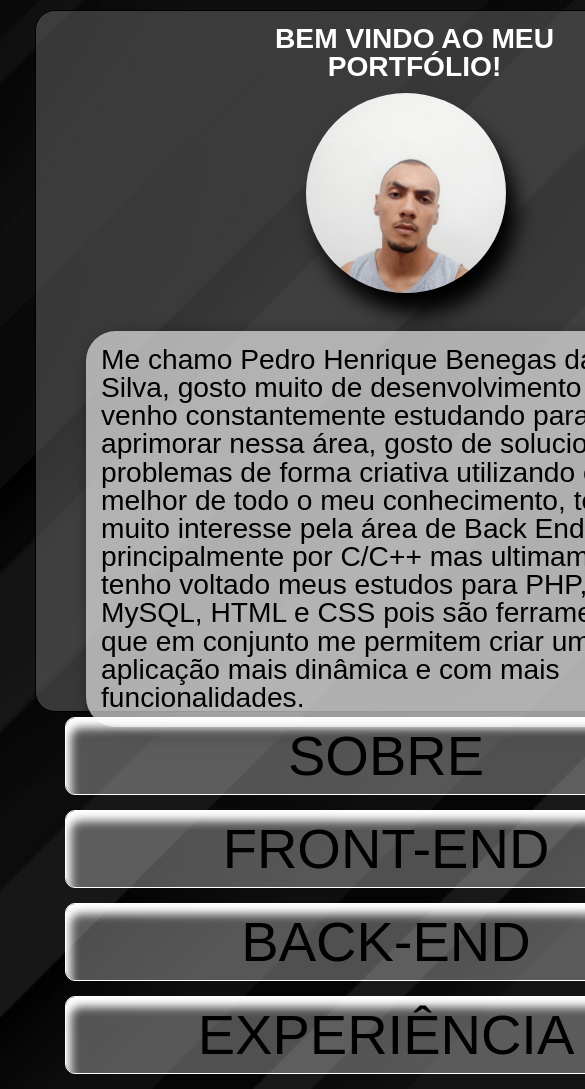
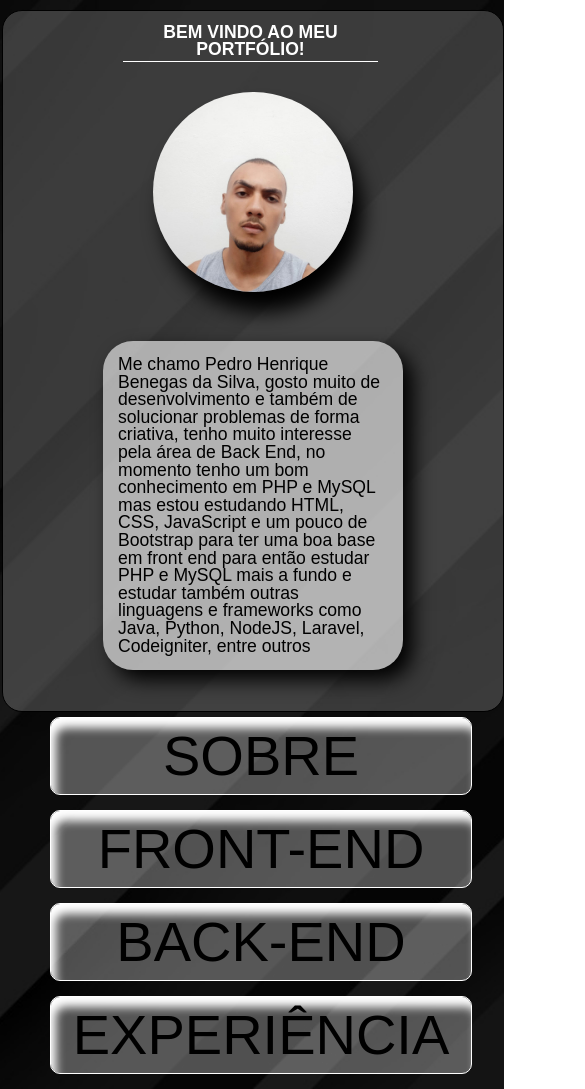
Before and after one commit to Pedro-HenriqueB/Pedro-HenriqueB.github.io, a plain HTML site: page index.html in a window 390 px wide. Shown: the top 1089 px of the page, 585 px wide, since content can reach past the window. Drawn offline with Linux system fonts and the light colour scheme.

Commit message:
Finalizando Responsividade do site

```diff
--- a/css/styles.css
+++ b/css/styles.css
@@ -117,48 +117,70 @@ main {
 
 /* Responsividade */
 @media (max-width: 1024px) {
+	section h1 {
+		margin: 10px 120px;
+	}
 
 	#principal {
-		left: 170px;
+		left: 270px;
+		width: 500px;
+		height: 700px;
+	}
+
+	.foto {
+		margin-right: 150px;
+		margin-top: 20px;
+	}
+
+	.foto:hover {
+	transition: .5s;
+	box-shadow: 5px 5px 20px white;
+	margin-top: 5px;
+	}
+
+	.descricao {
+		top: 310px;
+		left: 80px;
+	}
+
+	.descricao:hover {
+	top: 280px;
 	}
 
 	#menu {
-	left: 170px;
+		left: 280px;
+		width: 450px;
+	}
+
+	#menu a {
+		width: 380px;
+	}
+
+	#menu a:hover {
+		width: 440px;
 	}
 }
 
 @media (max-width: 768px) {
 	#principal {
-		left: 35px;
+		left: 150px;
 	}
 
 	#menu {
-	left: 35px;
+		left: 150px;
+	}
+
+	#menu {
+		left: 160px;
 	}
 }
 
 @media (max-width: 425px) {
-	section h1 {
-	font-size: 1.6em;
-	border: none;
+	#principal {
+		left: 2px;
 	}
 
-	#principal {
-	width : 700px;
-	height: 700px;
-	}
-
-	.descricao {
-	font-size: 1.6em;
-	top: 300px;
-	position: absolute;
-	width: 600px;
-	left: 30px;
-	}
-
-	.foto {
-	height: 200px;
-	width: 200px;
-	margin: 20px 230px;
+	#menu {
+		left: 20px;
 	}
 }
--- a/index.html
+++ b/index.html
@@ -15,7 +15,7 @@
 					<h1>BEM VINDO AO MEU PORTFÓLIO!</h1>
 					<div class="descricao">
 						<p>
-							Me chamo Pedro Henrique Benegas da Silva, gosto muito de desenvolvimento e venho constantemente estudando para me aprimorar nessa área, gosto de solucionar problemas de forma criativa utilizando o melhor de todo o meu conhecimento, tenho muito interesse pela área de Back End principalmente por C/C++ mas ultimamente tenho voltado meus estudos para PHP, MySQL, HTML e CSS pois são ferramentas que em conjunto me permitem criar uma aplicação mais dinâmica e com mais funcionalidades.
+							Me chamo Pedro Henrique Benegas da Silva, gosto muito de desenvolvimento e também de solucionar problemas de forma criativa, tenho muito interesse pela área de Back End, no momento tenho um bom conhecimento em PHP e MySQL mas estou estudando HTML, CSS, JavaScript e um pouco de Bootstrap para ter uma boa base em front end para então estudar PHP e MySQL mais a fundo e estudar também outras linguagens e frameworks como Java, Python, NodeJS, Laravel, Codeigniter, entre outros
 						</p>
 					</div>
 					<div class="foto"></div>
```
